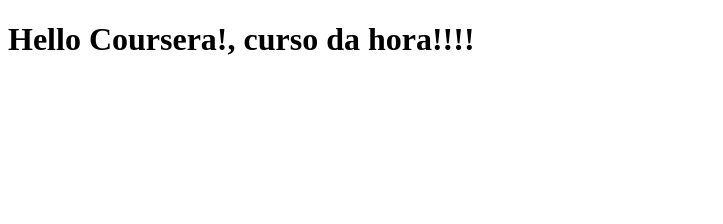
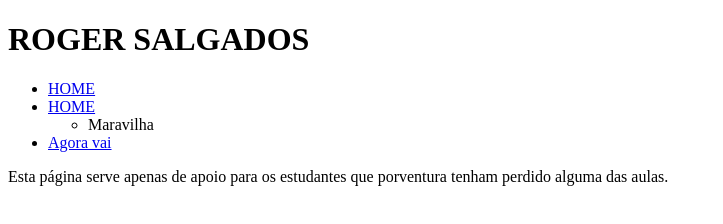
Before and after one commit to mjoseb/coursera-test, a plain HTML site: page site/index.html in a window 1280 px wide. Shown: the whole page, without its empty margins (0-723 px from the left). Drawn offline with Linux system fonts and the light colour scheme.

Commit message:
Minha primeira pagina

```diff
--- a/site/index.html
+++ b/site/index.html
@@ -1,9 +1,19 @@
 <!DOCTYPE html>
 <html>
 <head>
-	<title>Hello Coursera</title>
+	<title>ROGER SALGADOS</title>
 </head>
 <body>
-<h1>Hello Coursera!, curso da hora!!!!</h1>
+	<h1>ROGER SALGADOS</h1>
+	<ul>
+		<li><a href="http://localhost:3000/index.html">HOME</a></li>
+		<li><a href="http://localhost:3000/index.html">HOME</a></li>
+			<ul>
+				<li>Maravilha</li>
+			</ul>
+		<li><a href="https://www.amazon.com/" target="_blank">Agora vai </a></li>
+	</ul>
+	<footer>Esta página serve apenas de apoio para os estudantes que porventura tenham perdido alguma das aulas.</footer>
+
 </body>
 </html>
```
